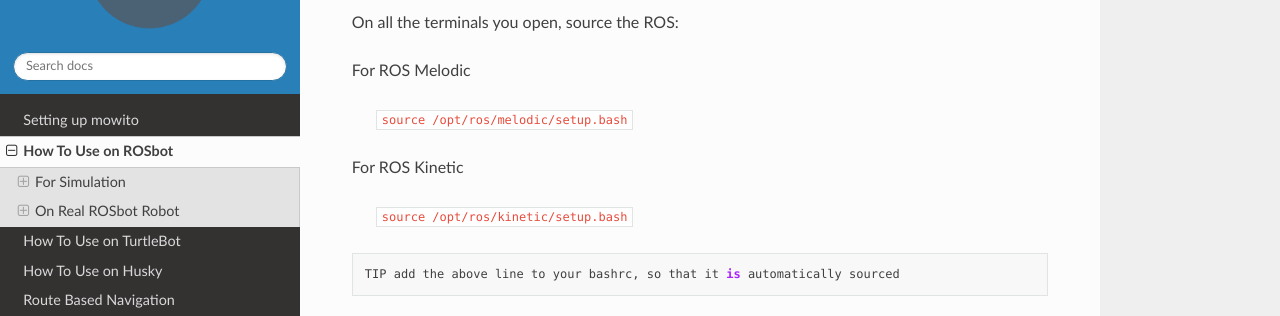
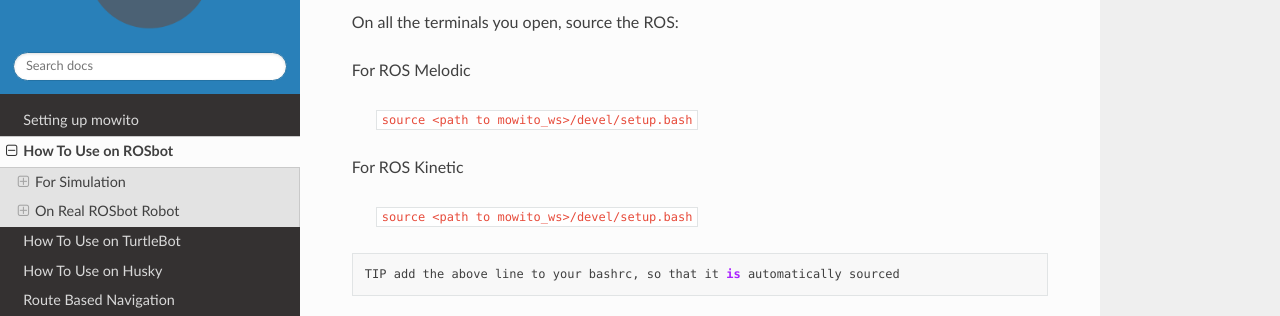
Before and after one commit to mowito/mowito_amd64, a Sphinx documentation site: the page built from docs/source/how_to_use_rosbot.rst, in a window 1280 px wide and 900 px high. Shown: the part 149-465 px from the top of the window. Built offline with Sphinx 7.4.7 and the Read the Docs theme 2.0.0, drawn with Linux system fonts in a browser that asks for light colours.

Commit message:
Corrections as per Issue ID : MWT-NSD-I-0001

```diff
--- a/docs/source/how_to_use_rosbot.rst
+++ b/docs/source/how_to_use_rosbot.rst
@@ -5,11 +5,11 @@
 
 For ROS Melodic
 
-   ``source /opt/ros/melodic/setup.bash``
+   ``source <path to mowito_ws>/devel/setup.bash``
 
 For ROS Kinetic
 
-   ``source /opt/ros/kinetic/setup.bash``
+   ``source <path to mowito_ws>/devel/setup.bash``
 
 
 ::
```
